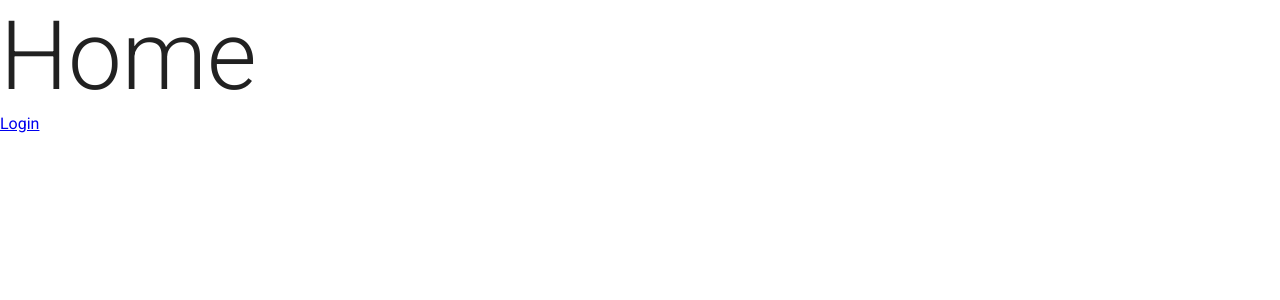
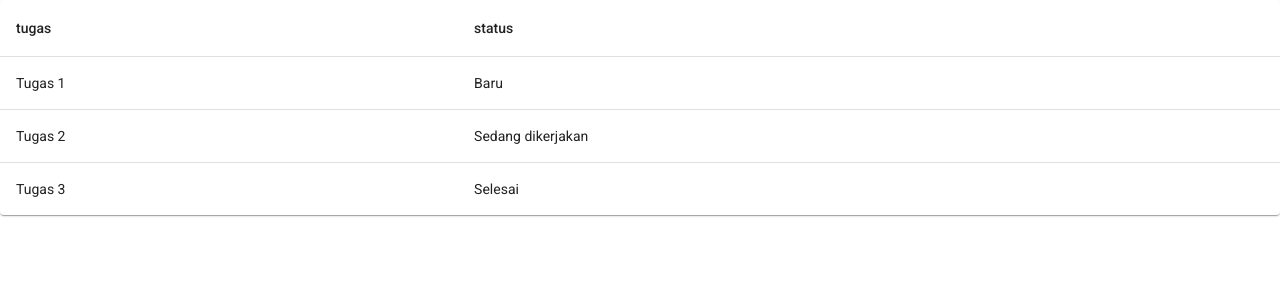
Before and after one commit to umem1125/Project-Management-Frontend, a React (Vite) app: page / in a window 1280 px wide. Shown: the top 300 px of the page. Built offline with nearby package versions, Linux system fonts and the light colour scheme.

Commit message:
create table components

```diff
--- a/eslint.config.js
+++ b/eslint.config.js
@@ -42,6 +42,7 @@
       'react-refresh/only-export-components': 'warn',
       'react/react-in-jsx-scope': 'off',
       'react/self-closing-comp': 'warn',
+      'react/prop-types': 'off',
       'no-console': 'warn',
       'no-unused-vars': ['error', { argsIgnorePattern: '^-', args: 'none' }],
       'import/order': [
--- a/src/App.jsx
+++ b/src/App.jsx
@@ -7,6 +7,8 @@
 } from '@mui/material';
 import { Link } from 'react-router';
 import { createBrowserRouter, RouterProvider } from 'react-router';
+
+import Table from './components/ui/Table';
 
 const theme = createTheme({
   typography: {
@@ -19,8 +21,35 @@
     path: '/',
     element: (
       <Box>
-        <Typography variant="h1">Home</Typography>
-        <Link to={'/login'}>Login</Link>
+        <Table
+          columns={[
+            {
+              id: 'tugas',
+              label: 'tugas',
+            },
+            {
+              id: 'status',
+              label: 'status',
+            },
+          ]}
+          data={[
+            {
+              id: 1,
+              tugas: 'Tugas 1',
+              status: 'Baru',
+            },
+            {
+              id: 2,
+              tugas: 'Tugas 2',
+              status: 'Sedang dikerjakan',
+            },
+            {
+              id: 1,
+              tugas: 'Tugas 3',
+              status: 'Selesai',
+            },
+          ]}
+        />
       </Box>
     ),
   },
--- /dev/null
+++ b/src/components/ui/Table/Table.jsx
@@ -0,0 +1,48 @@
+import {
+  Table as BaseTable,
+  TableBody,
+  TableCell,
+  TableContainer,
+  TableHead,
+  TableRow,
+  Paper,
+  Box,
+} from '@mui/material';
+
+const Table = ({ columns, data }) => {
+  if (!columns || !data || data.length === 0) {
+    return <Box>No found data</Box>;
+  }
+
+  return (
+    <TableContainer component={Paper}>
+      <BaseTable sx={{ minWidth: 650 }}>
+        <TableHead>
+          <TableRow>
+            {columns.map((column) => (
+              <TableCell key={column.id} align={column.align || 'left'}>
+                {column.label}
+              </TableCell>
+            ))}
+          </TableRow>
+        </TableHead>
+        <TableBody>
+          {data.map((row) => (
+            <TableRow
+              key={row.id}
+              sx={{ '&:last-child td, &:last-child th': { border: 0 } }}
+            >
+              {columns.map((column) => (
+                <TableCell key={column.id} align={column.align || 'left'}>
+                  {column.render ? column.render(row) : row[column.id]}
+                </TableCell>
+              ))}
+            </TableRow>
+          ))}
+        </TableBody>
+      </BaseTable>
+    </TableContainer>
+  );
+};
+
+export default Table;
--- /dev/null
+++ b/src/components/ui/Table/index.js
@@ -0,0 +1,3 @@
+import Table from './Table';
+
+export default Table;
```
